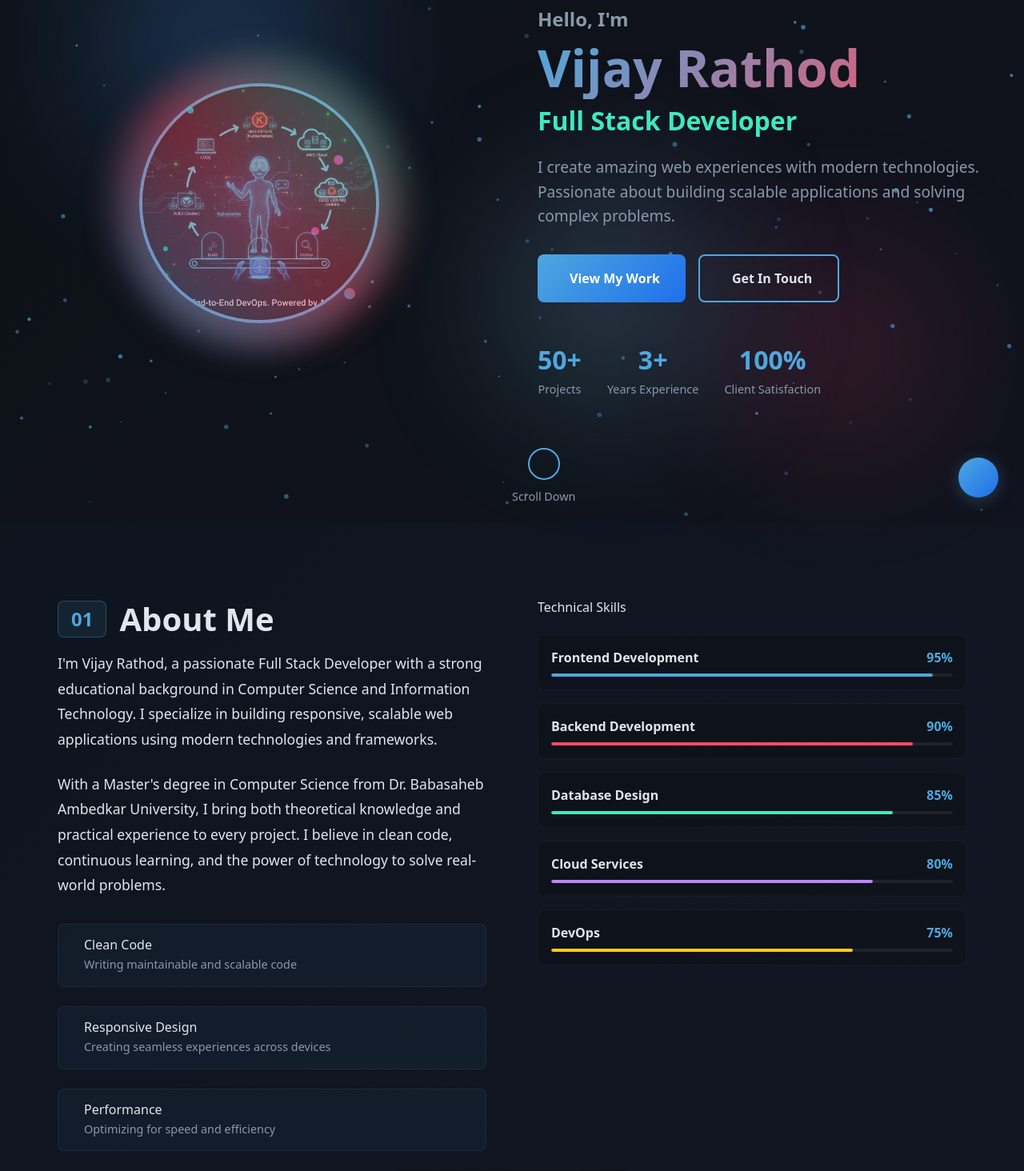
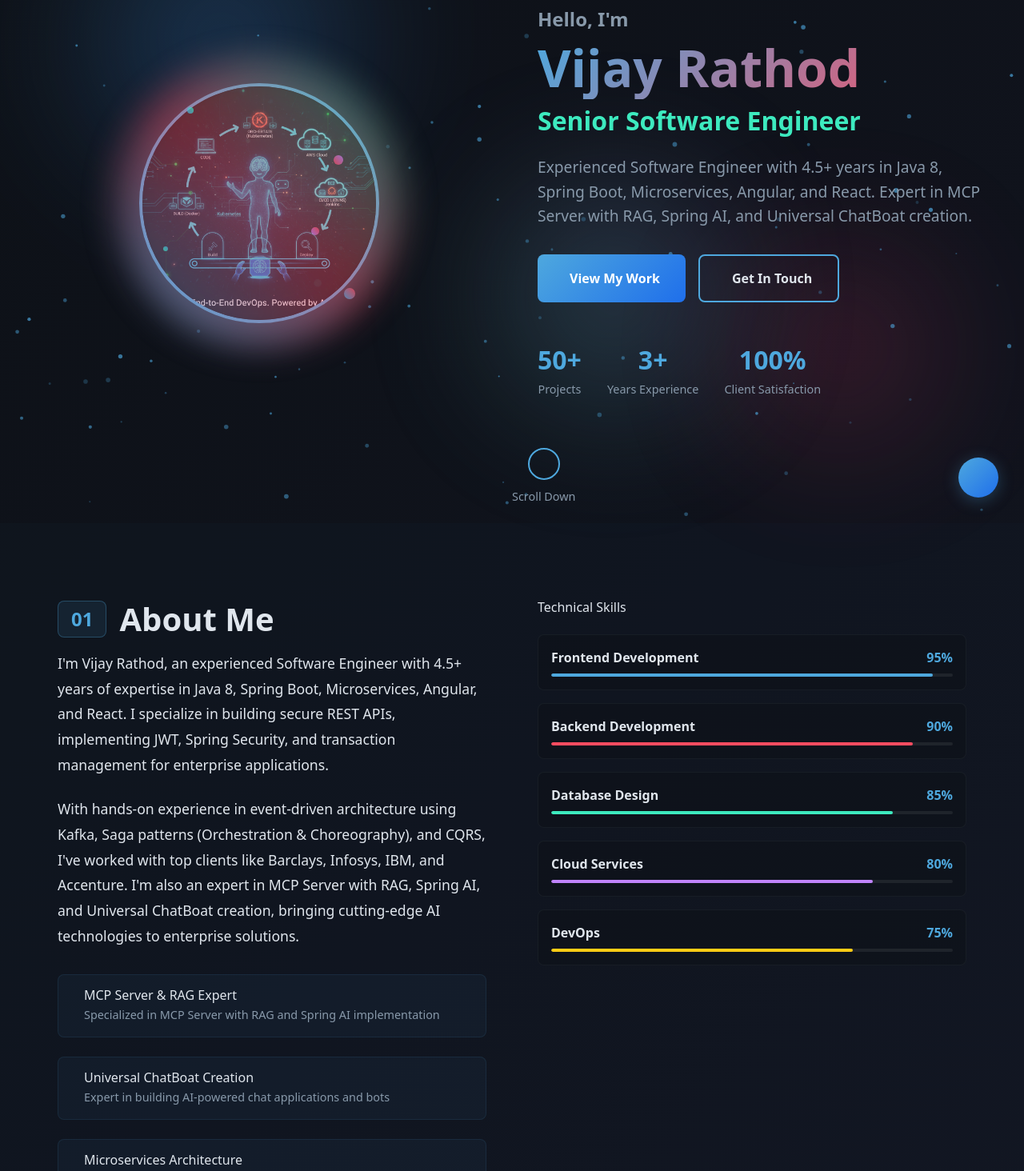
Before and after one commit to RathodVijay9524/user-master-ui, a React (Vite) app: page /portfolio in a window 1280 px wide. Shown: the part 146-1610 px from the top of the page at 80% size. Built offline with nearby package versions, Linux system fonts and the light colour scheme; no server answers.

Commit message:
aded orignal information

```diff
--- a/src/app/portfolio/components/About.jsx
+++ b/src/app/portfolio/components/About.jsx
@@ -51,17 +51,18 @@ const About = () => {
 
             <div className="about-description">
             <p>
-              I'm Vijay Rathod, a passionate Full Stack Developer with a strong
-              educational background in Computer Science and Information Technology.
-              I specialize in building responsive, scalable web applications using
-              modern technologies and frameworks.
+              I'm Vijay Rathod, an experienced Software Engineer with 4.5+ years of expertise
+              in Java 8, Spring Boot, Microservices, Angular, and React. I specialize in
+              building secure REST APIs, implementing JWT, Spring Security, and transaction
+              management for enterprise applications.
             </p>
 
             <p>
-              With a Master's degree in Computer Science from Dr. Babasaheb Ambedkar
-              University, I bring both theoretical knowledge and practical experience
-              to every project. I believe in clean code, continuous learning, and
-              the power of technology to solve real-world problems.
+              With hands-on experience in event-driven architecture using Kafka, Saga patterns
+              (Orchestration & Choreography), and CQRS, I've worked with top clients like
+              Barclays, Infosys, IBM, and Accenture. I'm also an expert in MCP Server with RAG,
+              Spring AI, and Universal ChatBoat creation, bringing cutting-edge AI technologies
+              to enterprise solutions.
             </p>
             </div>
 
@@ -70,26 +71,26 @@ const About = () => {
               variants={itemVariants}
             >
               <div className="highlight-item">
-                <i className="fas fa-code"></i>
+                <i className="fas fa-server"></i>
                 <div>
-                  <h4>Clean Code</h4>
-                  <p>Writing maintainable and scalable code</p>
+                  <h4>MCP Server & RAG Expert</h4>
+                  <p>Specialized in MCP Server with RAG and Spring AI implementation</p>
                 </div>
               </div>
 
               <div className="highlight-item">
-                <i className="fas fa-mobile-alt"></i>
+                <i className="fas fa-robot"></i>
                 <div>
-                  <h4>Responsive Design</h4>
-                  <p>Creating seamless experiences across devices</p>
+                  <h4>Universal ChatBoat Creation</h4>
+                  <p>Expert in building AI-powered chat applications and bots</p>
                 </div>
               </div>
 
               <div className="highlight-item">
-                <i className="fas fa-rocket"></i>
+                <i className="fas fa-microservices"></i>
                 <div>
-                  <h4>Performance</h4>
-                  <p>Optimizing for speed and efficiency</p>
+                  <h4>Microservices Architecture</h4>
+                  <p>4.5+ years experience in event-driven microservices with Kafka</p>
                 </div>
               </div>
             </motion.div>
--- a/src/app/portfolio/components/Education.jsx
+++ b/src/app/portfolio/components/Education.jsx
@@ -7,8 +7,8 @@ const Education = () => {
       id: 1,
       degree: "Master of Computer Science (MCS)",
       field: "Information Technology",
-      institution: "Dr. Babasaheb Ambedkar University, Aurangabad",
-      period: "2021 - 2024",
+      institution: "Dr. BAMU University, Aurangabad",
+      period: "2014",
       gpa: "6.1",
       description: "Specialized in Information Technology with focus on computer science fundamentals, software development, and modern technologies. Completed advanced coursework in programming, database management, and system design.",
       achievements: [
--- a/src/app/portfolio/components/Experience.jsx
+++ b/src/app/portfolio/components/Experience.jsx
@@ -22,58 +22,58 @@ const Experience = () => {
   const experiences = [
     {
       id: 1,
-      title: "Senior Full Stack Developer",
-      company: "Tech Solutions Inc.",
-      period: "2023 - Present",
-      location: "Remote",
-      description: "Leading development of enterprise-grade web applications using React, Node.js, and cloud technologies. Mentoring junior developers and implementing best practices.",
-      technologies: ["React", "Node.js", "AWS", "Docker", "MongoDB"],
+      title: "Senior Software Engineer",
+      company: "Talent-Ployer (Payroll) | Client: Infosys | End Client: Barclays",
+      period: "May 2024 - Present",
+      location: "Pune, India",
+      description: "Developing business banking applications and backend APIs using Java, Spring Boot, and React. Working on secure microservices architecture for financial services.",
+      technologies: ["Java", "Spring Boot", "React", "Microservices", "JWT", "Spring Security"],
       achievements: [
-        "Improved application performance by 40%",
-        "Led team of 5 developers",
-        "Implemented CI/CD pipelines"
+        "Developed business banking applications and backend APIs",
+        "Implemented secure microservices architecture",
+        "Worked with top-tier financial client (Barclays)"
       ]
     },
     {
       id: 2,
-      title: "Full Stack Developer",
-      company: "Digital Innovations",
-      period: "2022 - 2023",
-      location: "New York, NY",
-      description: "Developed and maintained multiple client projects using modern web technologies. Collaborated with cross-functional teams to deliver high-quality solutions.",
-      technologies: ["Vue.js", "Express.js", "PostgreSQL", "Redis"],
+      title: "Software Engineer",
+      company: "Civica, Vadodara (Remote - Pune)",
+      period: "May 2023 - May 2024",
+      location: "Pune, India",
+      description: "Built UI and backend APIs for Australian local government platform using Java, Spring Boot, and Angular. Implemented event-driven architecture with Kafka.",
+      technologies: ["Java", "Spring Boot", "Angular", "Kafka", "Microservices", "Event-Driven Architecture"],
       achievements: [
-        "Delivered 15+ successful projects",
-        "Reduced bug reports by 60%",
-        "Implemented automated testing"
+        "Built UI and backend APIs for Australian local government platform",
+        "Implemented event-driven architecture with Kafka",
+        "Worked on international government projects"
       ]
     },
     {
       id: 3,
-      title: "Frontend Developer",
-      company: "WebCraft Studio",
-      period: "2021 - 2022",
-      location: "San Francisco, CA",
-      description: "Specialized in creating responsive and interactive user interfaces. Worked closely with designers to implement pixel-perfect designs.",
-      technologies: ["React", "TypeScript", "Sass", "Webpack"],
+      title: "Software Engineer",
+      company: "IBM, Pune (Payroll: Primus Globule)",
+      period: "Dec 2022 - Feb 2023",
+      location: "Pune, India",
+      description: "Developed logistics microservices for Navistar's WMS platform using Java, Spring Boot, and Angular. Implemented Saga patterns and CQRS for scalable systems.",
+      technologies: ["Java", "Spring Boot", "Angular", "Saga Patterns", "CQRS", "WMS"],
       achievements: [
-        "Built 20+ responsive websites",
-        "Improved user engagement by 35%",
-        "Established coding standards"
+        "Developed logistics microservices for Navistar's WMS platform",
+        "Implemented Saga patterns (Orchestration & Choreography)",
+        "Worked with enterprise logistics systems"
       ]
     },
     {
       id: 4,
-      title: "Junior Developer",
-      company: "StartupHub",
-      period: "2020 - 2021",
-      location: "Austin, TX",
-      description: "Started my professional journey building web applications and learning industry best practices. Contributed to various projects and gained valuable experience.",
-      technologies: ["JavaScript", "HTML5", "CSS3", "jQuery"],
+      title: "Software Engineer",
+      company: "Accenture, Pune (Payroll: Primus Globule)",
+      period: "June 2021 - June 2022",
+      location: "Pune, India",
+      description: "Worked on secure microservices and enterprise UI development using Java, Spring Boot, and Angular. Implemented CI/CD pipelines and DevOps practices.",
+      technologies: ["Java", "Spring Boot", "Angular", "CI/CD", "DevOps", "Enterprise Applications"],
       achievements: [
-        "Completed 10+ learning projects",
-        "Contributed to open source",
-        "Earned first professional certifications"
+        "Worked on secure microservices and enterprise UI development",
+        "Implemented CI/CD pipelines using Jenkins and Docker",
+        "Gained experience in enterprise development practices"
       ]
     }
   ];
--- a/src/app/portfolio/components/Hero.jsx
+++ b/src/app/portfolio/components/Hero.jsx
@@ -122,7 +122,7 @@ const Hero = ({ onNavigate }) => {
               <span className="greeting">Hello, I'm</span>
               <span className="name">Vijay Rathod</span>
               <span className="title-text">
-              <span className="typing-text">Full Stack Developer</span>
+                <span className="typing-text">Senior Software Engineer</span>
               </span>
             </motion.h1>
 
@@ -130,8 +130,8 @@ const Hero = ({ onNavigate }) => {
             className="hero-description"
             variants={itemVariants}
           >
-            I create amazing web experiences with modern technologies.
-            Passionate about building scalable applications and solving complex problems.
+            Experienced Software Engineer with 4.5+ years in Java 8, Spring Boot, Microservices,
+            Angular, and React. Expert in MCP Server with RAG, Spring AI, and Universal ChatBoat creation.
           </motion.p>
 
           <motion.div
--- a/src/app/portfolio/components/Skills.jsx
+++ b/src/app/portfolio/components/Skills.jsx
@@ -4,48 +4,91 @@ import { motion } from 'framer-motion';
 const Skills = () => {
   const skillCategories = [
     {
-      title: "Frontend Development",
-      icon: "fas fa-laptop-code",
+      title: "Programming Languages",
+      icon: "fas fa-code",
       color: "#4ea8de",
       skills: [
-        { name: "React.js", level: 95, icon: "fab fa-react" },
-        { name: "JavaScript", level: 90, icon: "fab fa-js-square" },
+        { name: "Java 8", level: 95, icon: "fab fa-java" },
+        { name: "Java", level: 90, icon: "fab fa-java" },
+        { name: "WebFlux", level: 85, icon: "fas fa-bolt" },
+        { name: "JavaScript", level: 88, icon: "fab fa-js-square" },
         { name: "TypeScript", level: 85, icon: "fab fa-js-square" },
-        { name: "HTML5", level: 95, icon: "fab fa-html5" },
-        { name: "CSS3", level: 90, icon: "fab fa-css3-alt" },
-        { name: "Tailwind CSS", level: 88, icon: "fas fa-palette" },
-        { name: "Bootstrap", level: 85, icon: "fab fa-bootstrap" },
-        { name: "Vue.js", level: 80, icon: "fab fa-vuejs" }
+        { name: "HTML5", level: 90, icon: "fab fa-html5" },
+        { name: "CSS3", level: 88, icon: "fab fa-css3-alt" }
       ]
     },
     {
-      title: "Backend Development",
+      title: "Frameworks & Technologies",
       icon: "fas fa-server",
       color: "#ff4c60",
       skills: [
-        { name: "Node.js", level: 90, icon: "fab fa-node-js" },
-        { name: "Express.js", level: 88, icon: "fas fa-code" },
-        { name: "Python", level: 85, icon: "fab fa-python" },
-        { name: "Java", level: 80, icon: "fab fa-java" },
-        { name: "Spring Boot", level: 75, icon: "fas fa-leaf" },
-        { name: "RESTful APIs", level: 92, icon: "fas fa-plug" },
-        { name: "GraphQL", level: 70, icon: "fas fa-project-diagram" },
-        { name: "Microservices", level: 75, icon: "fas fa-cubes" }
+        { name: "Spring Boot", level: 95, icon: "fas fa-leaf" },
+        { name: "Spring Security", level: 90, icon: "fas fa-shield-alt" },
+        { name: "Spring AOP", level: 85, icon: "fas fa-cogs" },
+        { name: "Spring Data JPA", level: 90, icon: "fas fa-database" },
+        { name: "Angular", level: 88, icon: "fab fa-angular" },
+        { name: "React", level: 85, icon: "fab fa-react" },
+        { name: "RxJS", level: 80, icon: "fas fa-sync" },
+        { name: "NgRx", level: 75, icon: "fas fa-store" }
       ]
     },
     {
-      title: "Database & Cloud",
-      icon: "fas fa-database",
+      title: "MCP Server & AI Technologies",
+      icon: "fas fa-robot",
       color: "#3deabf",
       skills: [
-        { name: "MongoDB", level: 85, icon: "fas fa-database" },
-        { name: "PostgreSQL", level: 80, icon: "fas fa-database" },
-        { name: "MySQL", level: 85, icon: "fas fa-database" },
-        { name: "Redis", level: 75, icon: "fas fa-memory" },
-        { name: "AWS", level: 80, icon: "fab fa-aws" },
-        { name: "Docker", level: 85, icon: "fab fa-docker" },
-        { name: "Kubernetes", level: 70, icon: "fas fa-cube" },
-        { name: "Firebase", level: 75, icon: "fas fa-fire" }
+        { name: "MCP Server", level: 95, icon: "fas fa-server" },
+        { name: "RAG (Retrieval Augmented Generation)", level: 90, icon: "fas fa-brain" },
+        { name: "Spring AI", level: 88, icon: "fas fa-ai" },
+        { name: "Universal ChatBoat", level: 92, icon: "fas fa-comments" },
+        { name: "AI Integration", level: 85, icon: "fas fa-robot" },
+        { name: "Machine Learning", level: 80, icon: "fas fa-chart-line" },
+        { name: "Natural Language Processing", level: 75, icon: "fas fa-language" }
+      ]
+    },
+    {
+      title: "Databases & DevOps",
+      icon: "fas fa-database",
+      color: "#c084fc",
+      skills: [
+        { name: "MySQL", level: 90, icon: "fas fa-database" },
+        { name: "Oracle", level: 85, icon: "fas fa-database" },
+        { name: "Redis", level: 80, icon: "fas fa-memory" },
+        { name: "Maven", level: 90, icon: "fas fa-tools" },
+        { name: "Git", level: 88, icon: "fab fa-git-alt" },
+        { name: "Jenkins", level: 85, icon: "fab fa-jenkins" },
+        { name: "Docker", level: 88, icon: "fab fa-docker" },
+        { name: "Kubernetes", level: 80, icon: "fas fa-cube" }
+      ]
+    },
+    {
+      title: "Microservices & Event-Driven",
+      icon: "fas fa-microservices",
+      color: "#f59e0b",
+      skills: [
+        { name: "Microservices Architecture", level: 92, icon: "fas fa-cubes" },
+        { name: "Kafka", level: 88, icon: "fas fa-stream" },
+        { name: "Saga Patterns", level: 85, icon: "fas fa-project-diagram" },
+        { name: "CQRS", level: 80, icon: "fas fa-sync-alt" },
+        { name: "Event-Driven Architecture", level: 88, icon: "fas fa-bolt" },
+        { name: "Eureka", level: 75, icon: "fas fa-search" },
+        { name: "Zipkin", level: 70, icon: "fas fa-search-plus" },
+        { name: "Sleuth", level: 75, icon: "fas fa-eye" }
+      ]
+    },
+    {
+      title: "Testing & Monitoring",
+      icon: "fas fa-bug",
+      color: "#ef4444",
+      skills: [
+        { name: "JUnit", level: 90, icon: "fas fa-vial" },
+        { name: "Mockito", level: 85, icon: "fas fa-mock" },
+        { name: "Postman", level: 88, icon: "fab fa-postman" },
+        { name: "Insomnia", level: 80, icon: "fas fa-moon" },
+        { name: "Log4j", level: 85, icon: "fas fa-file-alt" },
+        { name: "Splunk", level: 75, icon: "fas fa-chart-bar" },
+        { name: "Putty", level: 80, icon: "fas fa-terminal" },
+        { name: "Boot Admin", level: 70, icon: "fas fa-tachometer-alt" }
       ]
     },
     {
```
Also changed, not shown: src/app/portfolio/components/Contact.jsx (+9 -9 lines). Lines whose indentation alone changed are shown as unchanged.
